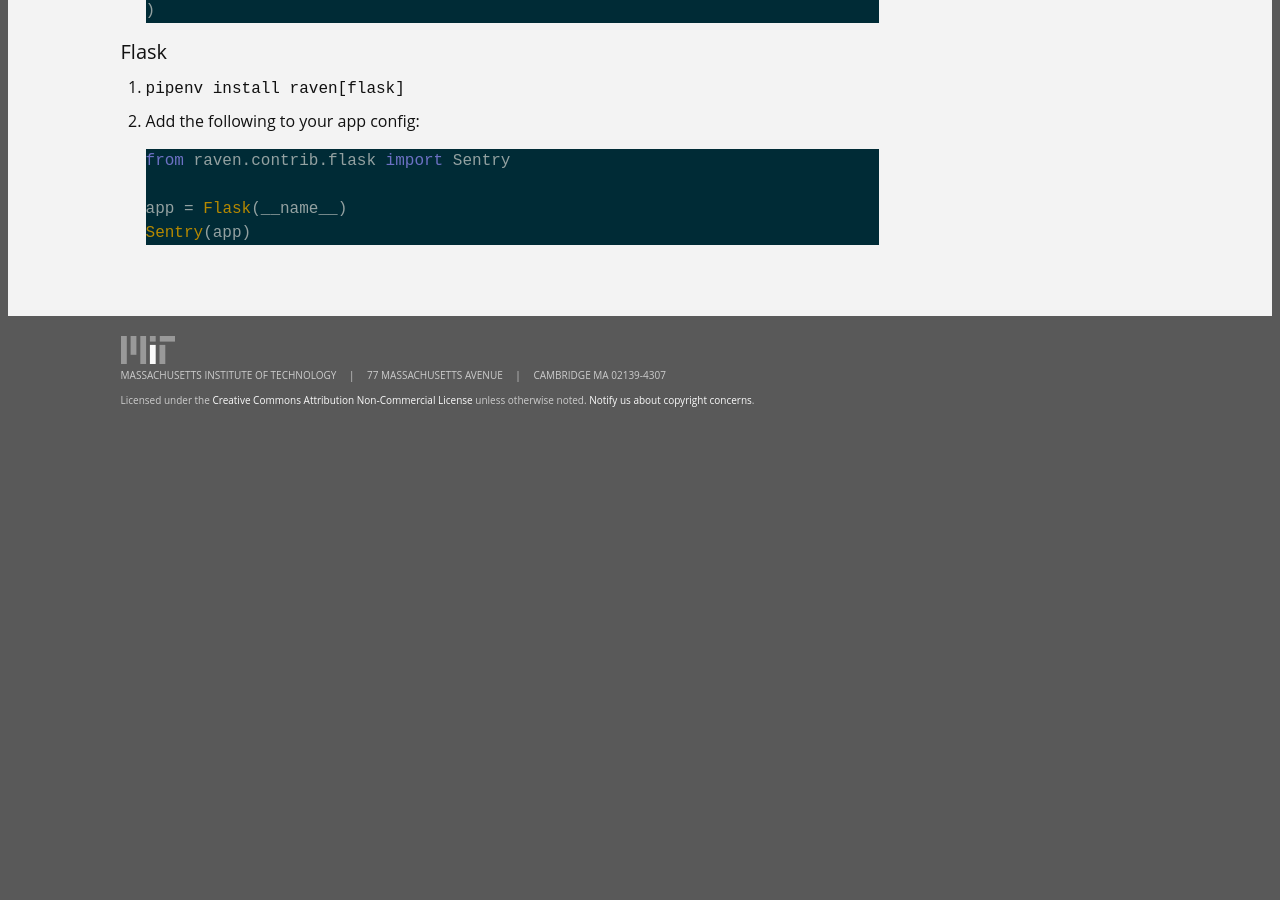
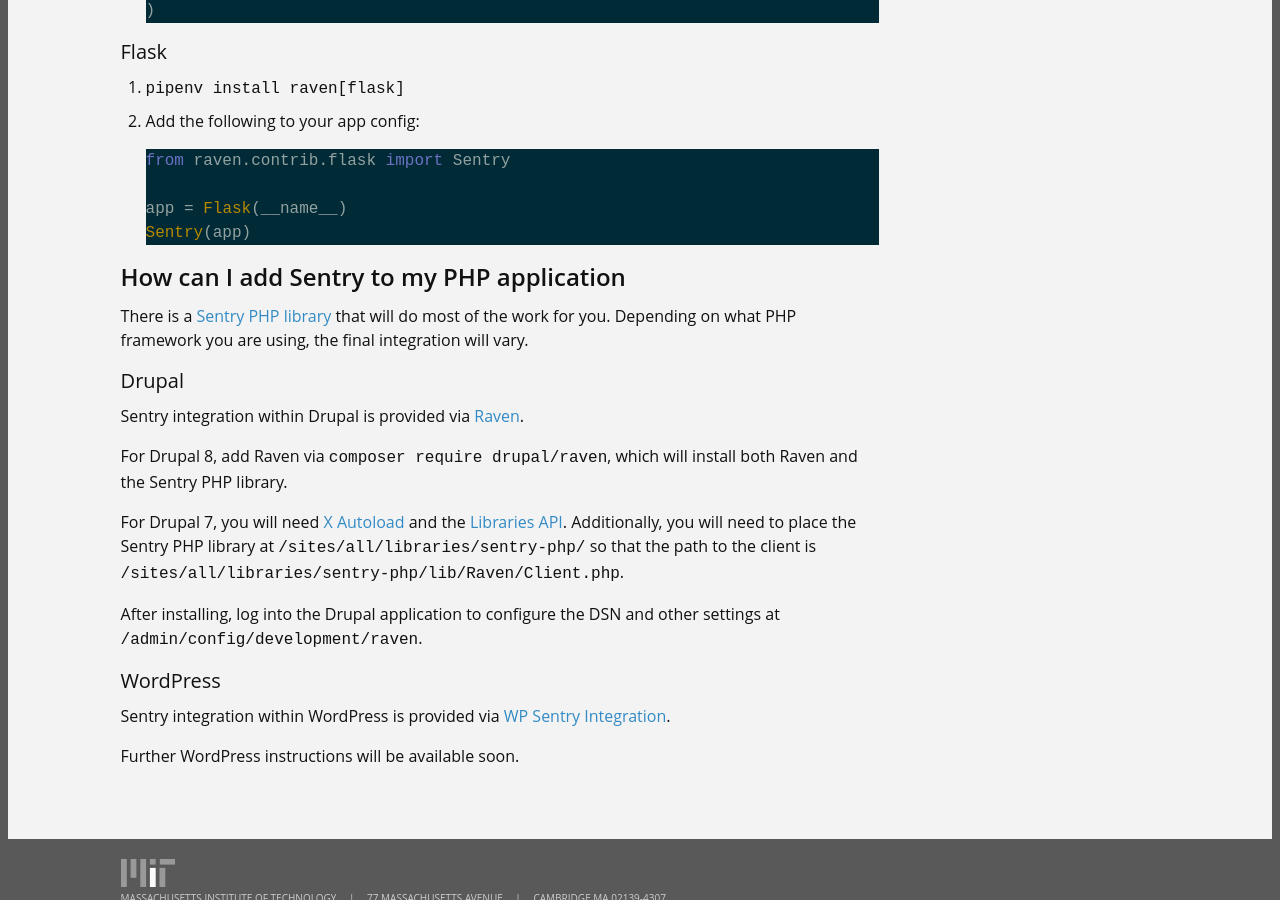
Before and after one commit to MITLibraries/guides, a Jekyll site: the page built from exception_monitoring.md, in a window 1280 px wide and 900 px high, scrolled down 1612 px. Built offline with Jekyll 4.4.1, drawn with Linux system fonts in a browser that asks for light colours; our own code applies the rules of GitHub Pages for plain Markdown files; before the commit the page ends 2040 px from its top, so only the background shows below that.

Commit message:
Instructions for adding Sentry to PHP projects (Drupal specifically)

````diff
--- a/exception_monitoring.md
+++ b/exception_monitoring.md
@@ -65,3 +65,23 @@
    app = Flask(__name__)
    Sentry(app)
    ```
+
+## How can I add Sentry to my PHP application
+
+There is a [Sentry PHP library](https://github.com/getsentry/sentry-php) that will do most of the work for you. Depending on what PHP framework you are using, the final integration will vary.
+
+### Drupal
+
+Sentry integration within Drupal is provided via [Raven](https://www.drupal.org/project/raven).
+
+For Drupal 8, add Raven via `composer require drupal/raven`, which will install both Raven and the Sentry PHP library.
+
+For Drupal 7, you will need [X Autoload](https://www.drupal.org/project/xautoload) and the [Libraries API](https://www.drupal.org/project/libraries). Additionally, you will need to place the Sentry PHP library at `/sites/all/libraries/sentry-php/` so that the path to the client is `/sites/all/libraries/sentry-php/lib/Raven/Client.php`.
+
+After installing, log into the Drupal application to configure the DSN and other settings at `/admin/config/development/raven`.
+
+### WordPress
+
+Sentry integration within WordPress is provided via [WP Sentry Integration](https://wordpress.org/plugins/wp-sentry-integration/).
+
+Further WordPress instructions will be available soon.
````
